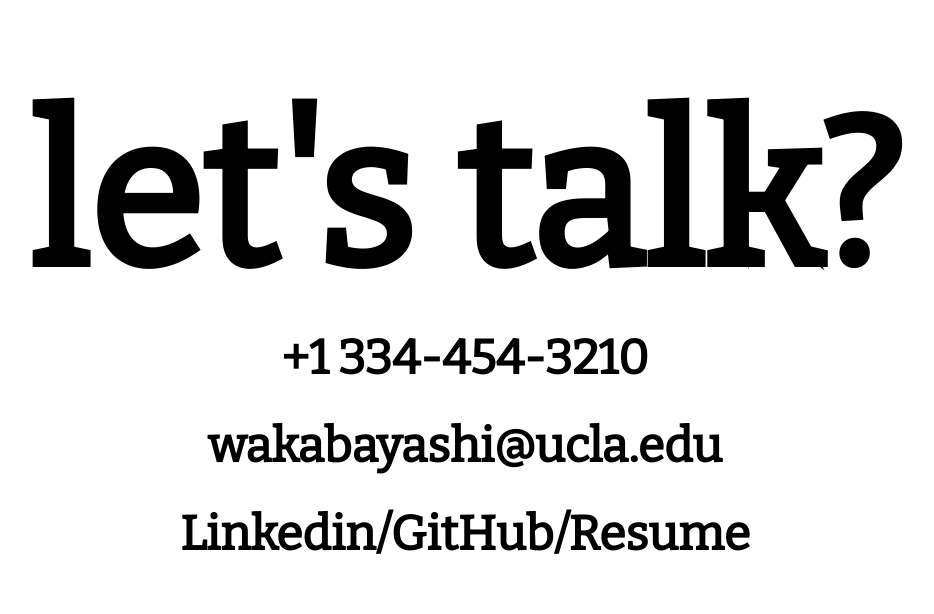
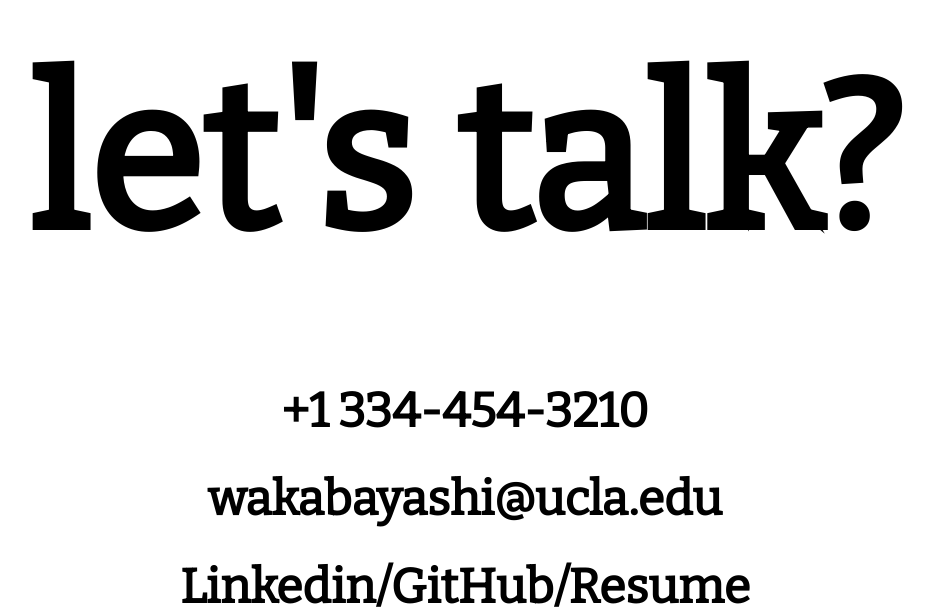
Before and after one commit to kaywakabayashi/kaywakabayashi.com, a Next.js app: page / in a window 1280 px wide. Shown: the part 7266-7880 px from the top of the page, without its empty margins (175-1109 px from the left). Built offline with nearby package versions, Linux system fonts and the light colour scheme; a web font is replaced by a local one.

Commit message:
Fix contact section layout

```diff
--- a/app/components/ContactSection.tsx
+++ b/app/components/ContactSection.tsx
@@ -16,11 +16,10 @@
   resume: string;
 }) {
   return (
-    <div className="relative  h-screen text-center w-full">
-      <div className="absolute top-40 text-6xl sm:text-[13rem] font-bold w-full l-0">
-        {title}
-      </div>
-      <div className="absolute bottom-44 font-bold text-xl sm:text-5xl w-full l-0 space-y-10">
+    <div className="h-screen text-center w-full flex flex-col justify-evenly font-bold">
+      <div className="text-7xl sm:text-[13rem]">{title}</div>
+
+      <div className="text-3xl sm:text-5xl flex flex-col gap-10">
         <p>
           <Link href={`tel:${phone}`}>{phone}</Link>
         </p>
```
